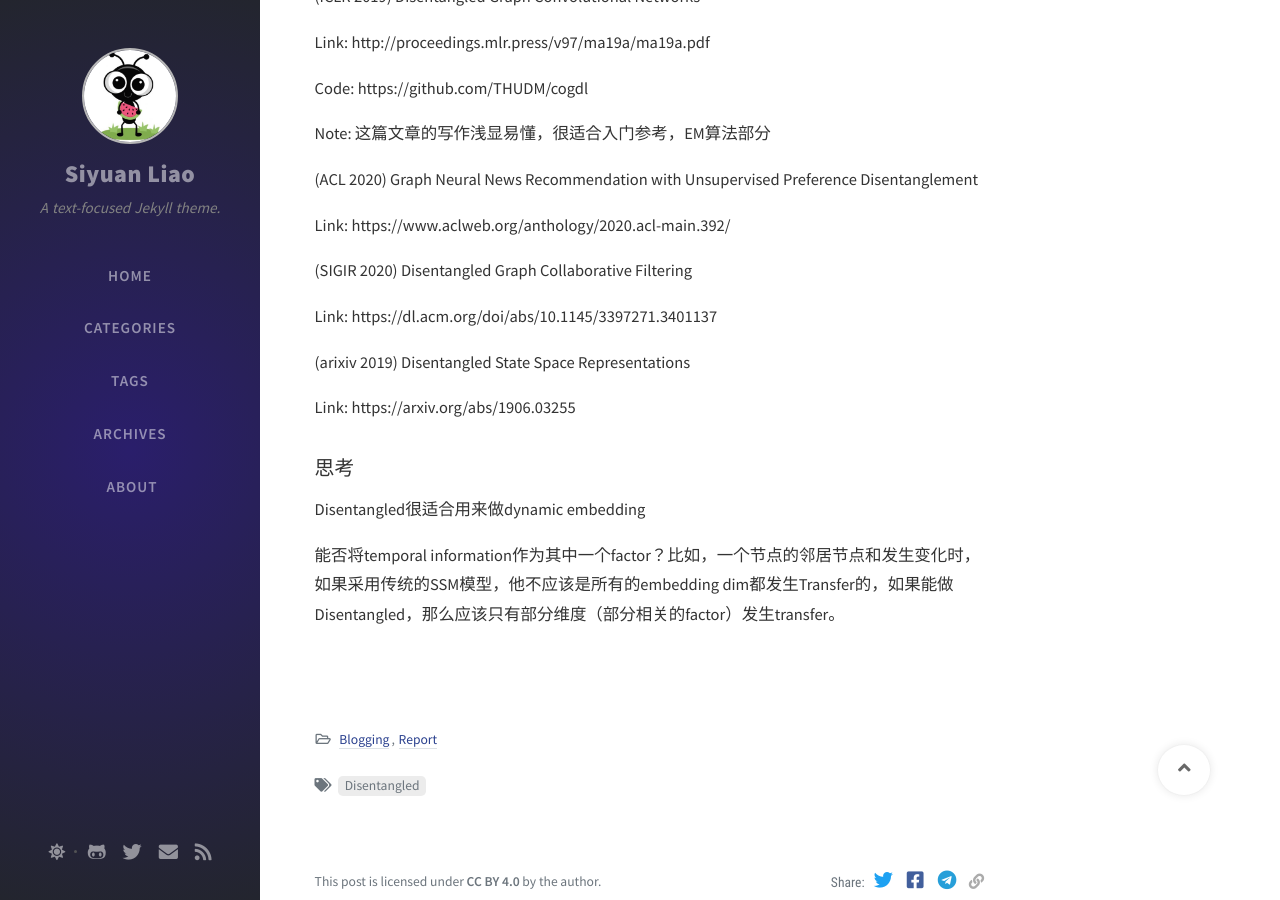
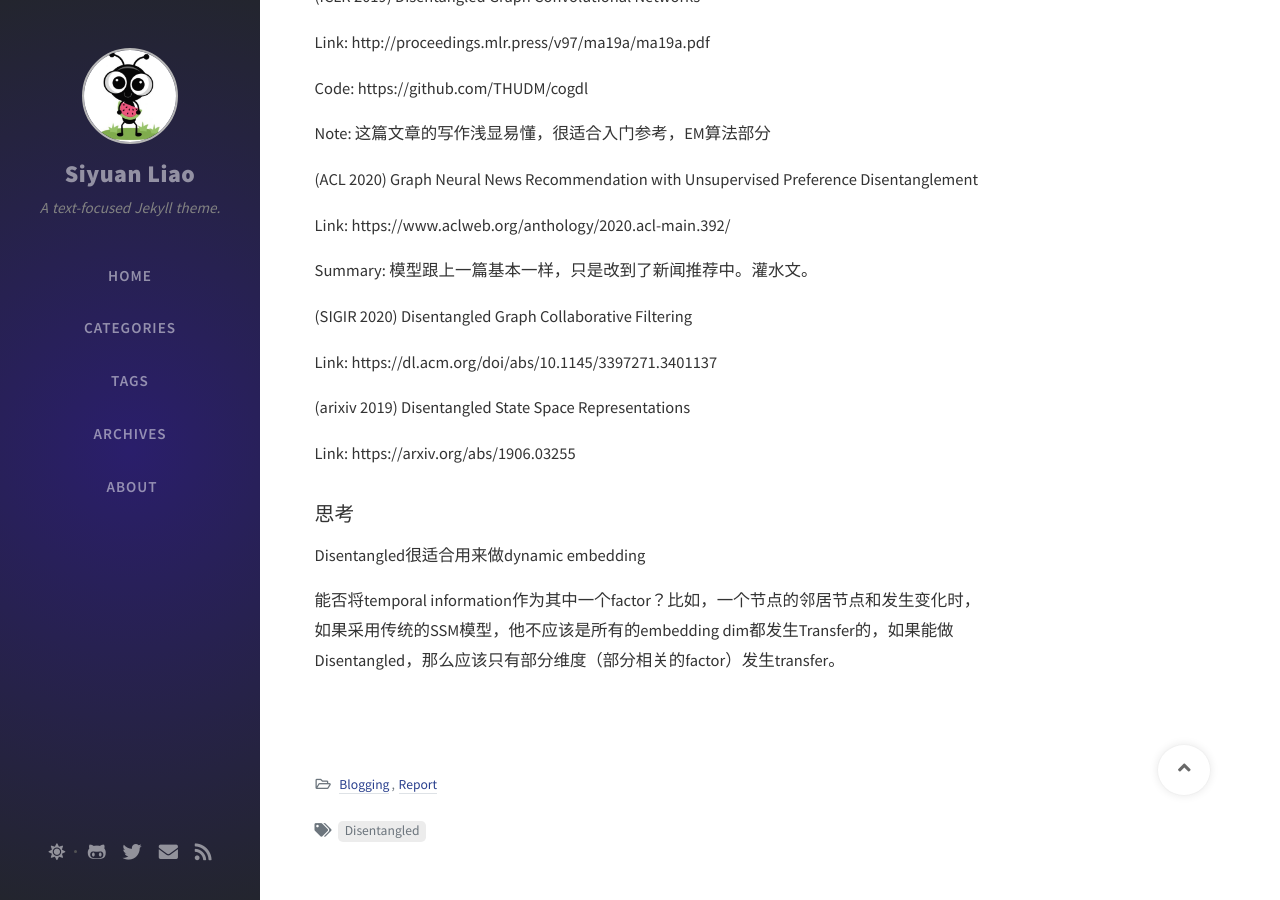
Before and after one commit to SeanLiaoy/seanliaoy.github.io, a Jekyll site: the page built from _posts/2020-10-04-disentangled.md, in a window 1280 px wide and 900 px high, scrolled down 326 px. Built offline with Jekyll 4.4.1, drawn with Linux system fonts in a browser that asks for light colours; nearby versions of some CDN libraries; comment, search, counter and statistics services are not loaded.

Commit message:
修改文件: _posts/2020-10-04-disentangled.md

```diff
--- a/_posts/2020-10-04-disentangled.md
+++ b/_posts/2020-10-04-disentangled.md
@@ -23,6 +23,9 @@ Note: 这篇文章的写作浅显易懂，很适合入门参考，EM算法部分
 
 Link: https://www.aclweb.org/anthology/2020.acl-main.392/
 
+Summary: 模型跟上一篇基本一样，只是改到了新闻推荐中。灌水文。
+
+
 (SIGIR 2020) Disentangled Graph Collaborative Filtering
 
 Link: https://dl.acm.org/doi/abs/10.1145/3397271.3401137
```
